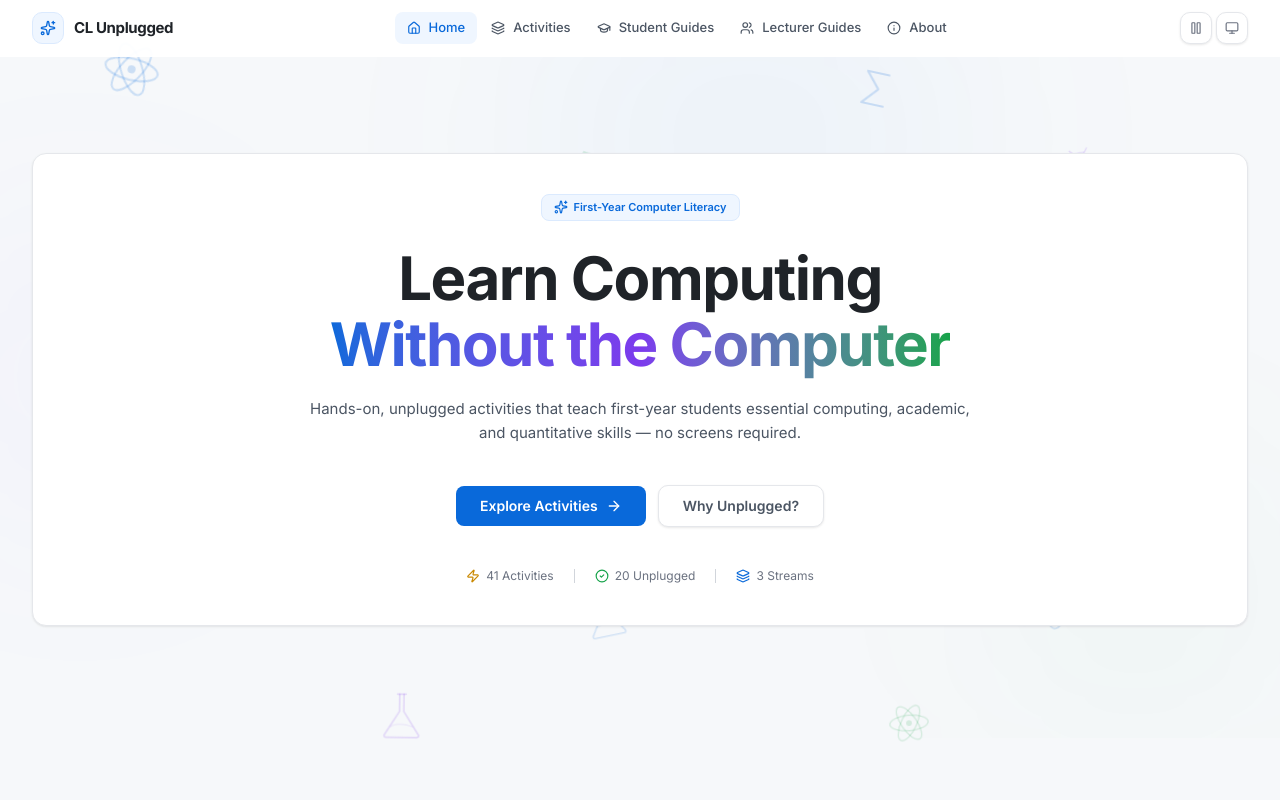
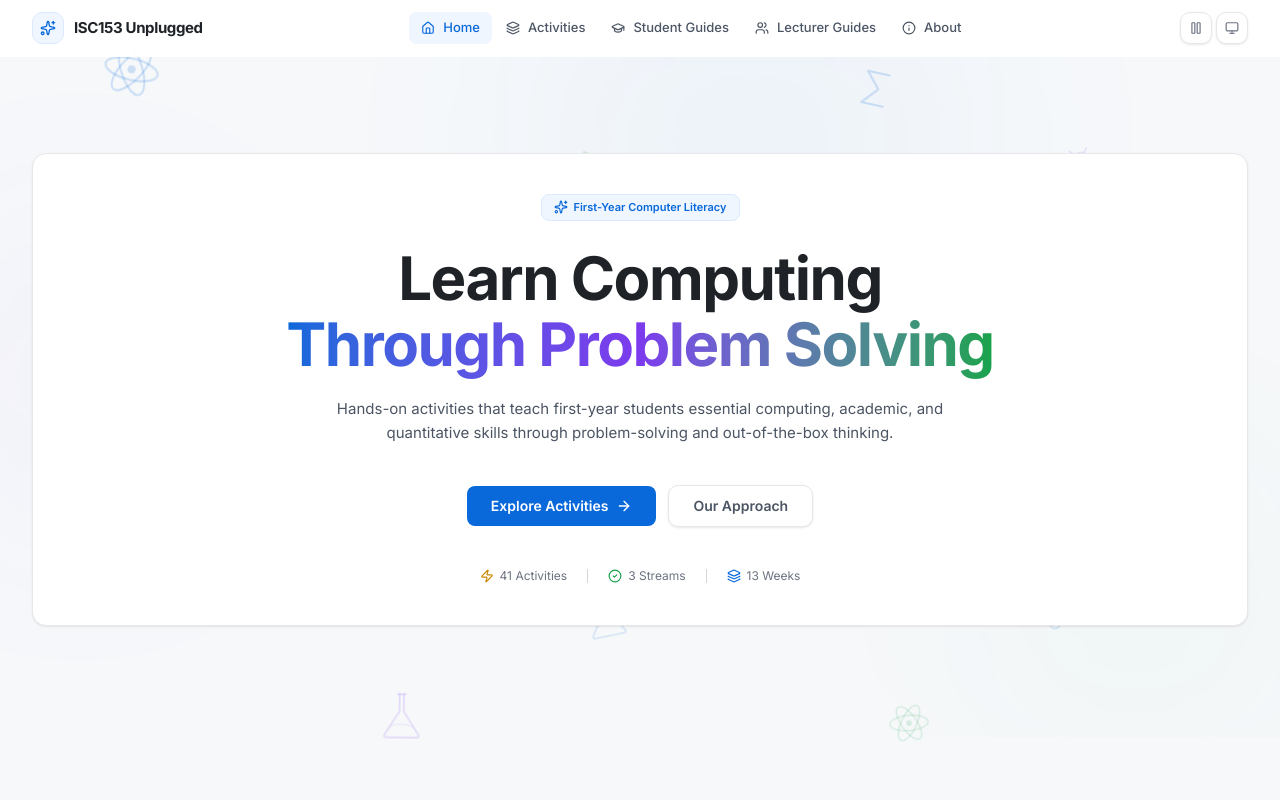
Before and after one commit to DrVanHelsing/CL-Mind-Fudgers, a React (Vite) app in the folder cl-unplugged/: page / in a window 1280 px wide. Shown: the top 800 px of the page. Built offline with nearby package versions, Linux system fonts and the light colour scheme.

Commit message:
Rename to ISC153 Unplugged, fix terminology, redesign timeline filter, mobile optimizations

```diff
--- a/cl-unplugged/index.html
+++ b/cl-unplugged/index.html
@@ -4,8 +4,8 @@
     <meta charset="UTF-8" />
     <link rel="icon" type="image/svg+xml" href="/favicon.svg" />
     <meta name="viewport" content="width=device-width, initial-scale=1.0" />
-    <meta name="description" content="Computer Literacy Unplugged - Interactive activities for first-year university students" />
-    <title>CL Unplugged - Computer Literacy Activities</title>
+    <meta name="description" content="ISC153 Unplugged - Problem-solving activities for first-year university students" />
+    <title>ISC153 Unplugged - Computer Literacy Activities</title>
     <link rel="preconnect" href="https://fonts.googleapis.com">
     <link rel="preconnect" href="https://fonts.gstatic.com" crossorigin>
     <link href="https://fonts.googleapis.com/css2?family=Inter:wght@300;400;500;600;700&family=JetBrains+Mono:wght@400;600&display=swap" rel="stylesheet">
--- a/cl-unplugged/src/components/ActivityPopup.jsx
+++ b/cl-unplugged/src/components/ActivityPopup.jsx
@@ -150,7 +150,7 @@ function ActivityPopup({ activity, isOpen, onClose, initialTab = 'overview' }) {
             </div>
 
             {/* ── Tabs ──────────────────── */}
-            <div className="flex gap-0.5 px-4 border-b border-divider bg-surface glass-card no-print flex-shrink-0">
+            <div className="flex gap-0.5 px-4 border-b border-divider bg-surface glass-card no-print flex-shrink-0 overflow-x-auto scrollbar-thin">
               {tabs.map((tab) => {
                 const Icon = tab.icon;
                 const on = activeTab === tab.id;
@@ -158,7 +158,7 @@ function ActivityPopup({ activity, isOpen, onClose, initialTab = 'overview' }) {
                   <button
                     key={tab.id}
                     onClick={() => setActiveTab(tab.id)}
-                    className={`flex items-center gap-1.5 px-3.5 py-2.5 text-[12px] font-medium border-b-2 whitespace-nowrap transition-all duration-150 ${
+                    className={`flex items-center gap-1.5 px-3 sm:px-3.5 py-2.5 text-[11px] sm:text-[12px] font-medium border-b-2 whitespace-nowrap transition-all duration-150 ${
                       on
                         ? 'text-accent border-accent'
                         : 'text-body border-transparent hover:text-heading'
--- a/cl-unplugged/src/components/Layout.jsx
+++ b/cl-unplugged/src/components/Layout.jsx
@@ -73,7 +73,7 @@ function Layout({ children }) {
                 <Sparkles className="w-4 h-4" />
               </div>
               <span className="font-bold text-[15px] text-heading hidden sm:block tracking-tight">
-                CL Unplugged
+                ISC153 Unplugged
               </span>
             </Link>
 
@@ -176,7 +176,7 @@ function Layout({ children }) {
               <div className="w-6 h-6 rounded-lg bg-accent-dim flex items-center justify-center text-accent">
                 <Sparkles className="w-3 h-3" />
               </div>
-              <span className="text-sm font-semibold text-heading">CL Unplugged</span>
+              <span className="text-sm font-semibold text-heading">ISC153 Unplugged</span>
             </div>
             <p className="text-xs text-muted">
               First-Year Computer Literacy Activities
--- a/cl-unplugged/src/pages/About.jsx
+++ b/cl-unplugged/src/pages/About.jsx
@@ -31,7 +31,7 @@ const streamBlocks = [
 /* ── benefits ──────────────────────── */
 const benefits = [
   { icon: Brain,     title: 'Deep Understanding',  text: 'Concrete activities build intuition before abstraction.' },
-  { icon: Users,     title: 'Inclusive',            text: 'No devices needed — every student can participate equally.' },
+  { icon: Users,     title: 'Inclusive',            text: 'Activities designed so every student can participate equally, regardless of tech background.' },
   { icon: Lightbulb, title: 'Engaging',             text: 'Hands-on tasks increase motivation and retention.' },
   { icon: Eye,       title: 'Observable',           text: 'Facilitators can see thinking in real time, not just on screens.' },
   { icon: RefreshCw, title: 'Replicable',           text: 'Built-in checks ensure activities work across contexts.' },
@@ -67,8 +67,8 @@ export default function About() {
               Why Unplugged?
             </motion.h1>
             <motion.p variants={fade} className="max-w-2xl mx-auto text-[15px] text-body leading-relaxed">
-              Screen-free activities that teach computing, academic, and quantitative literacies through
-              active, collaborative, and reflective learning experiences.
+              "Unplugged" doesn't mean avoiding computers — it's a teaching approach that builds
+              essential skills through problem-solving, hands-on collaboration, and out-of-the-box thinking.
             </motion.p>
             </div>
           </motion.div>
@@ -81,7 +81,7 @@ export default function About() {
           <div className="glass-panel-soft p-6 sm:p-8">
           <div className="text-center mb-10">
             <h2 className="text-xl font-bold text-heading mb-2">The Unplugged Advantage</h2>
-            <p className="text-body text-sm max-w-md mx-auto">Research-backed reasons hands-on learning outperforms screen-first approaches.</p>
+            <p className="text-body text-sm max-w-md mx-auto">Research-backed reasons problem-solving approaches enhance learning outcomes.</p>
           </div>
           <div className="grid sm:grid-cols-2 lg:grid-cols-3 gap-3">
             {benefits.map((b, i) => {
@@ -184,7 +184,7 @@ export default function About() {
           <div className="glass-panel-soft p-6 sm:p-8">
           <motion.div initial={{ opacity: 0, y: 10 }} whileInView={{ opacity: 1, y: 0 }} viewport={{ once: true }}>
             <h2 className="text-xl font-bold text-heading mb-3">Get Started Today</h2>
-            <p className="text-body text-sm max-w-md mx-auto mb-8">Browse activities, print student guides, and run your first unplugged session.</p>
+            <p className="text-body text-sm max-w-md mx-auto mb-8">Browse activities, print student guides, and run your first session.</p>
             <div className="flex flex-wrap justify-center gap-3">
               <Link
                 to="/activities"
--- a/cl-unplugged/src/pages/Activities.jsx
+++ b/cl-unplugged/src/pages/Activities.jsx
@@ -56,7 +56,7 @@ export default function Activities() {
           <h1 className="text-xl font-bold text-heading flex items-center gap-2 mb-1">
             <Layers className="w-5 h-5 text-accent" /> Activity Library
           </h1>
-          <p className="text-[13px] text-body">Browse, filter, and explore all unplugged activities.</p>
+          <p className="text-[13px] text-body">Browse, filter, and explore all activities across every stream and week.</p>
         </div>
 
         <FilterBar
--- a/cl-unplugged/src/pages/Home.jsx
+++ b/cl-unplugged/src/pages/Home.jsx
@@ -46,7 +46,7 @@ const fade = { hidden: { opacity: 0, y: 14 }, show: { opacity: 1, y: 0 } };
 
 export default function Home() {
   const total     = activities.length;
-  const unplugged = activities.filter((a) => a.mode === 'Unplugged').length;
+  // mode counts removed — "unplugged" refers to the pedagogical approach, not mode
   const nStreams   = Object.keys(streams).length;
 
   return (
@@ -73,13 +73,13 @@ export default function Home() {
             <motion.h1 variants={fade} className="text-4xl sm:text-5xl lg:text-6xl font-extrabold text-heading leading-[1.1] mb-5 tracking-tight">
               Learn Computing<br />
               <span className="bg-gradient-to-r from-cl via-al to-ql bg-clip-text text-transparent">
-                Without the Computer
+                Through Problem Solving
               </span>
             </motion.h1>
 
             <motion.p variants={fade} className="max-w-2xl mx-auto text-[15px] text-body leading-relaxed mb-10">
-              Hands-on, unplugged activities that teach first-year students essential computing,
-              academic, and quantitative skills — no screens required.
+              Hands-on activities that teach first-year students essential computing,
+              academic, and quantitative skills through problem-solving and out-of-the-box thinking.
             </motion.p>
 
             <motion.div variants={fade} className="flex flex-wrap items-center justify-center gap-3">
@@ -93,16 +93,16 @@ export default function Home() {
                 to="/about"
                 className="inline-flex items-center gap-2 px-6 py-2.5 rounded-lg glass-element text-body font-semibold text-sm hover:text-heading"
               >
-                Why Unplugged?
+                Our Approach
               </Link>
             </motion.div>
 
             <motion.div variants={fade} className="flex items-center justify-center gap-5 mt-10 text-[12px] text-muted">
               <span className="flex items-center gap-1.5"><Zap className="w-3.5 h-3.5 text-warning" /> {total} Activities</span>
               <span className="w-px h-3.5 bg-edge" />
-              <span className="flex items-center gap-1.5"><CheckCircle2 className="w-3.5 h-3.5 text-success" /> {unplugged} Unplugged</span>
+              <span className="flex items-center gap-1.5"><CheckCircle2 className="w-3.5 h-3.5 text-success" /> {nStreams} Streams</span>
               <span className="w-px h-3.5 bg-edge" />
-              <span className="flex items-center gap-1.5"><Layers className="w-3.5 h-3.5 text-accent" /> {nStreams} Streams</span>
+              <span className="flex items-center gap-1.5"><Layers className="w-3.5 h-3.5 text-accent" /> 13 Weeks</span>
             </motion.div>
 
             </div>
```
Also changed, not shown: cl-unplugged/src/components/FilterBar.jsx (+23 -8 lines), cl-unplugged/src/data/activities.js, 5 other files (tests, documents, lock files or other folders).
